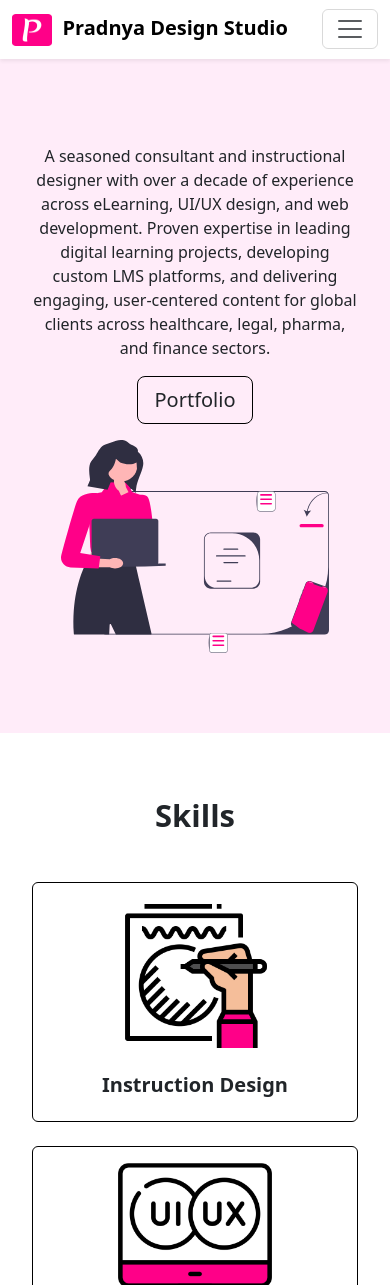
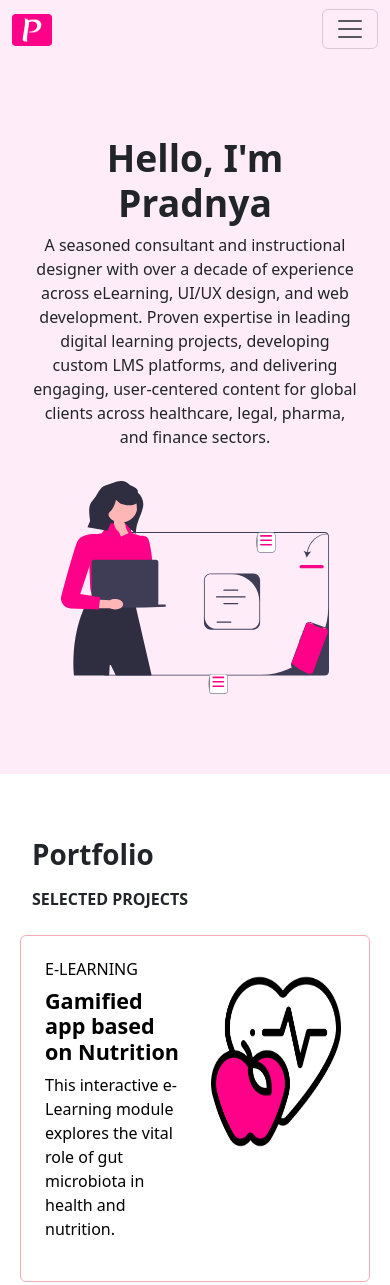
Before and after one commit to prad-in/prad-in.github.io, a plain HTML site: page index.html in a window 390 px wide. Shown: the top 1285 px of the page. Drawn offline with nearby package versions, Linux system fonts and the light colour scheme.

Commit message:
Update Layout for UX enhancements

```diff
--- a/index.html
+++ b/index.html
@@ -14,15 +14,11 @@
     <link rel="stylesheet" href="styles.css" />
   </head>
   <body>
-    <nav class="navbar navbar-expand-lg fixed-top shadow-sm">
+    <nav class="navbar navbar-expand-lg fixed-top">
       <div class="container-lg">
         <a class="navbar-brand fw-bold" href="#"
-          ><img
-            src="/assets/prad-icon.png"
-            href="#"
-            class="logo"
-          />&nbsp;&nbsp;Pradnya Design Studio</a
-        >
+          ><img src="/assets/prad-icon.png" href="#" class="logo"
+        /></a>
         <button
           class="navbar-toggler"
           type="button"
@@ -35,31 +31,26 @@
           <span class="navbar-toggler-icon"></span>
         </button>
         <div class="collapse navbar-collapse" id="navbarNav">
-          <ul class="navbar-nav mx-auto">
+          <ul class="navbar-nav mx-auto justify-content-end">
             <li class="nav-item">
-              <a class="nav-link active" aria-current="page" href="#hero"
-                >Home</a
-              >
+              <a class="nav-link" href="#portfolio">Portfolio</a>
             </li>
             <li class="nav-item">
               <a class="nav-link" href="#skills">Skills</a>
             </li>
             <li class="nav-item">
-              <a class="nav-link" href="#about">About</a>
-            </li>
-            <li class="nav-item">
-              <a class="nav-link" href="#portfolio">Portfolio</a>
+              <a class="nav-link" href="#about">Contact</a>
             </li>
           </ul>
         </div>
       </div>
     </nav>
 
-    <section class="hero" id="hero">
+    <section class="hero shaded_bg" id="hero">
       <div class="container-lg">
         <div class="row align-items-center">
           <div class="col-sm-6">
-            <h1 class="display-2 fw-bold"></h1>
+            <h2 class="display-3 fw-bold">Hello, I'm Pradnya</h2>
             <p>
               A seasoned consultant and instructional designer with over a
               decade of experience across eLearning, UI/UX design, and web
@@ -68,9 +59,6 @@
               engaging, user-centered content for global clients across
               healthcare, legal, pharma, and finance sectors.
             </p>
-            <a class="btn btn-outline-dark btn-lg" href="#portfolio"
-              >Portfolio</a
-            >
           </div>
           <div class="col-sm-6 p-2 text-center">
             <img
@@ -83,7 +71,15 @@
       </div>
     </section>
 
-    <section class="skills" id="skills">
+    <section class="portfolio" id="portfolio">
+      <div class="container">
+        <p class="display-6 fw-bold">Portfolio</p>
+        <p class="fw-bold mb-4">SELECTED PROJECTS</p>
+        <div class="row align-items-center" id="portfolio_row"></div>
+      </div>
+    </section>
+
+    <section class="skills shaded_bg" id="skills">
       <div class="container">
         <h2 class="display-5 fw-bold mb-4">Skills</h2>
         <div class="row" id="skill_row"></div>
@@ -92,10 +88,10 @@
 
     <section class="about" id="about">
       <div class="container">
-        <h2 class="display-5 fw-bold mb-4">About Me</h2>
+        <h2 class="display-5 fw-bold mb-4">Contact</h2>
         <img
           src="/assets/avataaars.svg"
-          class="img-thumbnail thumbsnails mb-4"
+          class="img-thumbnail thumbsnails2x mb-4"
           alt="About Me"
         />
         <p>
@@ -112,13 +108,6 @@
           Whether I'm designing a learning module or trying a new dish, I bring
           creativity, curiosity, and heart to everything I do.
         </p>
-      </div>
-    </section>
-
-    <section class="portfolio" id="portfolio">
-      <div class="container">
-        <h2 class="display-5 fw-bold mb-4">Portfolio</h2>
-        <div class="row row-cols-1 row-cols-md-3 g-4" id="portfolio_row"></div>
       </div>
     </section>
 
--- a/main.js
+++ b/main.js
@@ -23,15 +23,15 @@ const update_skills = () => {
     },
   ];
   const skills_mapper = (skill, idx) =>
-    `<div class="col-lg col-sm-6 mt-4">
-            <div class="card">
+    `<div class="col-6 g-1">
+            <div class="card text-center border-0">
                 <img
                     src="${skill.path}"
-                    class="img-thumbnail thumbsnails"
+                    class="img-thumbnail thumbsnails2x"
                     alt="${skill.label}"
                 />
                 <div class="card-body">
-                <h5 class="card-title fw-bold">${skill.label}</h5>
+                <h4 class="card-title fw-bold">${skill.label}</h4>
                 <!-- <p class="card-text">
                   Some quick example text to build on the card title and make up
                   the bulk of the card's content.
@@ -48,64 +48,64 @@ const update_portfolio = () => {
   const portfolio_arr = [
     {
       id: 1,
-      label: "Nutrition eLearning",
+      tag: "e-Learning",
+      label: "Gamified app based on Nutrition",
       path: `${portfolio_img_base_path}/nutrition.png`,
-      desc: `This interactive eLearning module explores the vital role of gut microbiota in health and nutrition.`,
+      desc: `This interactive e-Learning module explores the vital role of gut microbiota in health and nutrition.`,
       url: `${portfolio_url_base_path}/nutrition/`,
     },
     {
       id: 2,
-      label: "Hubble Telescope eLearning",
+      tag: "e-Learning",
+      label: "Hubble Telescope Visualization",
       path: `${portfolio_img_base_path}/telescope.png`,
       desc: `This multimedia module offers an engaging look at the Hubble Space Telescope, combining 3D visuals and interactivity.`,
       url: `${portfolio_url_base_path}/hubble/`,
     },
     {
       id: 3,
-      label: "Cardiology eLearning",
+      tag: "e-Learning",
+      label: "Cardiology observations using GIFs",
       path: `${portfolio_img_base_path}/cardiogram-heart-rate-svgrepo-com.svg`,
       desc: `This module demonstrates the use of GIFs in Articulate Rise to visually present cardiology concepts using Adobe Photostock images and videos.`,
       url: `${portfolio_url_base_path}/cardio/`,
     },
     {
       id: 4,
-      label: "Solar Panel eLearning",
+      tag: "Infographic",
+      label: "How does a Solar Panel work?",
       path: `${portfolio_img_base_path}/solar-panel.png`,
       desc: `This visually engaging infographic illustrates how solar panels convert sunlight into electricity, simplifying complex processes.`,
       url: `${portfolio_img_base_path}/Solar_Panel_Infographic.png`,
     },
     {
       id: 5,
-      label: "UX Case Study - Wedding Checklist",
+      tag: "UX Design",
+      label: "Case Study - Wedding Checklist",
       path: `${portfolio_img_base_path}/wedding-checklist.png`,
       desc: `Dreams to Meet is a wedding planning app that helps users quickly create checklists and book vendors with ease. Designed with a user-friendly UX/UI.`,
       url: `${portfolio_img_base_path}/Wedding Ceremony Checklist App - Case Study.pdf`,
     },
   ];
   const portfolio_mapper = (portfolio, idx) =>
-    `<div class="col">
-            <div class="card h-100">
-              <div class="card-body text-center">
-                <h5 class="card-title fw-bold">${portfolio.label}</h5>
+    `<div class="col-12 align-self-center border border-danger-subtle rounded mb-4 p-4">
+        <a href="${portfolio.url}" target="_blank" class="">
+            <div class="row">
+                <div class="col align-self-center">
+                <h6 class="text-uppercase">${portfolio.tag}</h6>
+                <h4 class="fw-bold">${portfolio.label}</h4>
+                <p class="">${portfolio.desc}</p>
+                </div>
+                <div class="col text-center">
                 <img
-                  src="${portfolio.path}"
-                  class="img-thumbnail thumbsnails"
-                  alt="..."
+                    src="${portfolio.path}"
+                    class="img-thumbnail thumbsnails2x"
+                    alt="..."
                 />
-                <p class="card-text">
-                  ${portfolio.desc}
-                </p>
-              </div>
-              <div class="card-footer text-center bg-white">
-                <a
-                  href="${portfolio.url}"
-                  target="_blank"
-                  class="btn btn-outline-dark mb-2"
-                  >View Project</a
-                >
-              </div>
+                </div>
             </div>
-          </div>`;
+        </a>
+    </div>`;
   return updateDomHOF(portfolio_arr, portfolio_mapper);
 };
 
--- a/styles.css
+++ b/styles.css
@@ -1,5 +1,9 @@
 :root {
   --accent-color: #ff0088;
+}
+
+section.shaded_bg {
+  background-color: #ffecf9;
 }
 
 img.logo {
@@ -20,12 +24,12 @@ section [class^="container"] {
 }
 
 section:not(:first-of-type) {
-  text-align: center;
+  text-align: left;
 }
 
-section:nth-child(2n) {
+/* section:nth-child(2n-1) {
   background-color: #ffecf9;
-}
+} */
 
 .container a {
   color: #000000;
@@ -46,8 +50,17 @@ section .card,
 
 img.thumbsnails {
   padding-top: 5%;
-  width: 50%;
-  height: 40%;
+  width: 120px;
+  height: 100px;
+  align-self: center;
+  border: #ffffff;
+  cursor: pointer;
+}
+
+img.thumbsnails2x {
+  padding-top: 5%;
+  width: 240px;
+  height: 200px;
   align-self: center;
   border: #ffffff;
   cursor: pointer;
@@ -56,7 +69,7 @@ img.thumbsnails {
 /* NAVBAR */
 
 .navbar {
-  background-color: #ffffff;
+  background-color: #ffecf9;
 }
 
 .navbar-nav .nav-link {
@@ -106,10 +119,10 @@ section.skills i {
   background-color: var(--accent-color);
 }
 
-section .card {
-  max-width: 22rem;
+/* section .card {
   margin-inline: auto;
-}
+} */
+
 /* ABOUT */
 @media screen and (min-width: 1024px) {
   section.about .container,
@@ -119,14 +132,13 @@ section .card {
 }
 
 /* PROJECTS */
-section.portfolio .card {
-  max-width: 17rem;
+/* section.portfolio .card {
   text-align: left;
 }
 section.portfolio .card img {
   max-width: 70%;
   margin: 1rem auto;
-}
+} */
 
 /* TESTIMONIALS */
 
```
